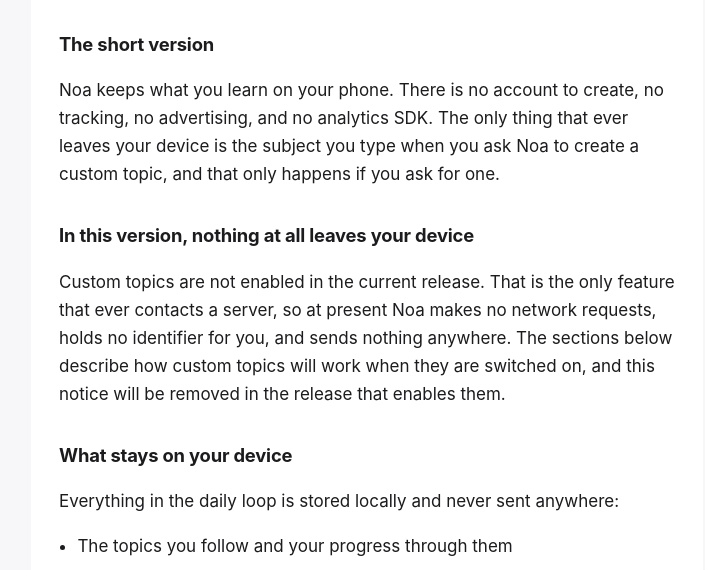
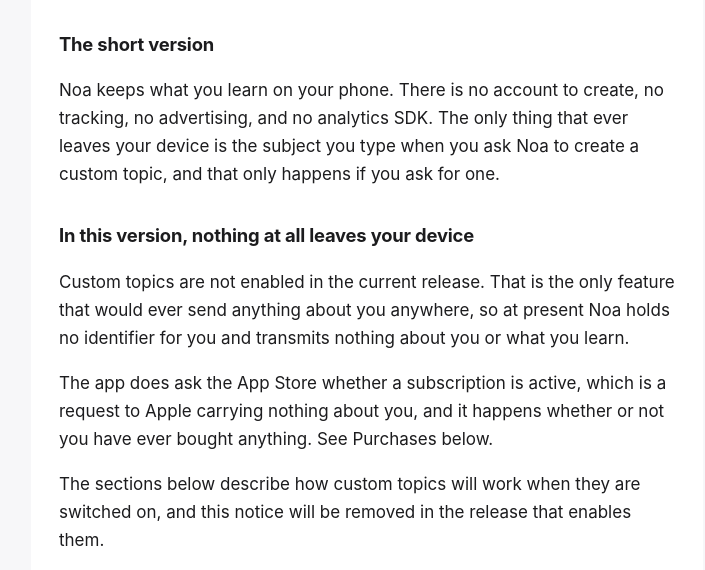
Before and after one commit to noalearning/noa-legal, a plain HTML site: page privacy.html in a window 1280 px wide. Shown: the part 201-771 px from the top of the page, without its empty margins (273-978 px from the left). Drawn offline with Linux system fonts and the light colour scheme.

Commit message:
Correct the no-network claim
The app asks the App Store about subscriptions at launch, so 'makes no network
requests' was not true. It carries nothing about the user, which is the thing
the policy should actually be saying.

```diff
--- a/privacy.html
+++ b/privacy.html
@@ -50,7 +50,9 @@
 <h2>The short version</h2>
 <p>Noa keeps what you learn on your phone. There is no account to create, no tracking, no advertising, and no analytics SDK. The only thing that ever leaves your device is the subject you type when you ask Noa to create a custom topic, and that only happens if you ask for one.</p>
 <h2>In this version, nothing at all leaves your device</h2>
-<p>Custom topics are not enabled in the current release. That is the only feature that ever contacts a server, so at present Noa makes no network requests, holds no identifier for you, and sends nothing anywhere. The sections below describe how custom topics will work when they are switched on, and this notice will be removed in the release that enables them.</p>
+<p>Custom topics are not enabled in the current release. That is the only feature that would ever send anything about you anywhere, so at present Noa holds no identifier for you and transmits nothing about you or what you learn.</p>
+<p>The app does ask the App Store whether a subscription is active, which is a request to Apple carrying nothing about you, and it happens whether or not you have ever bought anything. See Purchases below.</p>
+<p>The sections below describe how custom topics will work when they are switched on, and this notice will be removed in the release that enables them.</p>
 <h2>What stays on your device</h2>
 <p>Everything in the daily loop is stored locally and never sent anywhere:</p>
 <ul><li>The topics you follow and your progress through them</li><li>Your answers, XP, streak, and streak freezes</li><li>Your spaced-repetition schedule</li><li>Your reminder time and whether reminders are on</li></ul>
```
